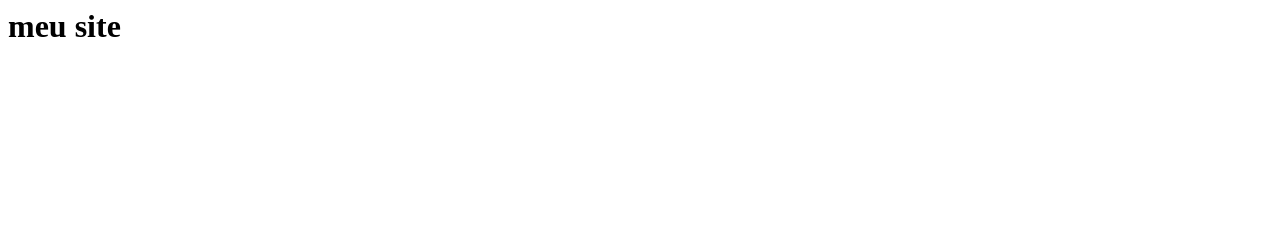
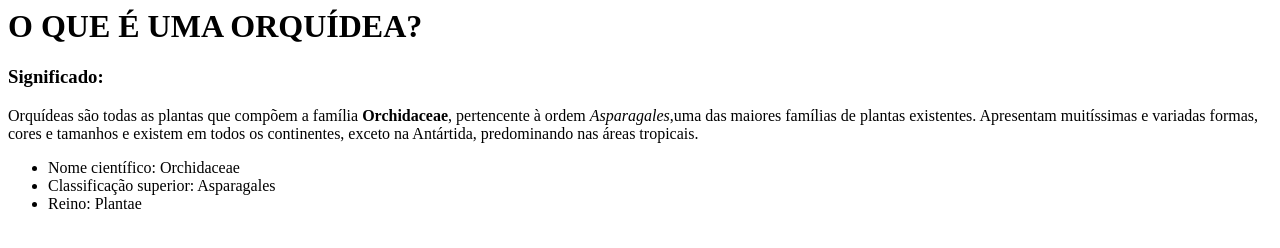
Before and after one commit to carlasimone024/atividadehtml.github.oi, a plain HTML site: page index.html in a window 1280 px wide. Drawn offline with Linux system fonts and the light colour scheme.

Commit message:
Add files via upload

```diff
--- a/index.html
+++ b/index.html
@@ -1,10 +1,20 @@
 <html>
 <head>
     <meta charset="utf-8">
-    <title>site</title>
+    <title>ORQUÍDEA</title>
 </head>
 <body>
-  <h1>meu site</h1>
-  <!--Esse é meu site-->
+  <h1>O QUE É UMA ORQUÍDEA?</h1>
+  <h3>Significado:</h3>
+  <p>Orquídeas são todas as plantas que compõem a família <b>Orchidaceae</b>,
+  pertencente à ordem <i>Asparagales</i>,uma das maiores famílias de plantas existentes.
+  Apresentam muitíssimas e variadas formas, cores e tamanhos e existem em todos os continentes,
+  exceto na Antártida, predominando nas áreas tropicais.</p>
+    <ul>
+        <li>Nome científico: Orchidaceae</li>
+        <li>Classificação superior: Asparagales</li>
+        <li>Reino: Plantae</li>
+    </ul>
+  <!--Esse site fala um pouco sobre a Orquídea-->
 </body>
 </html>
```
